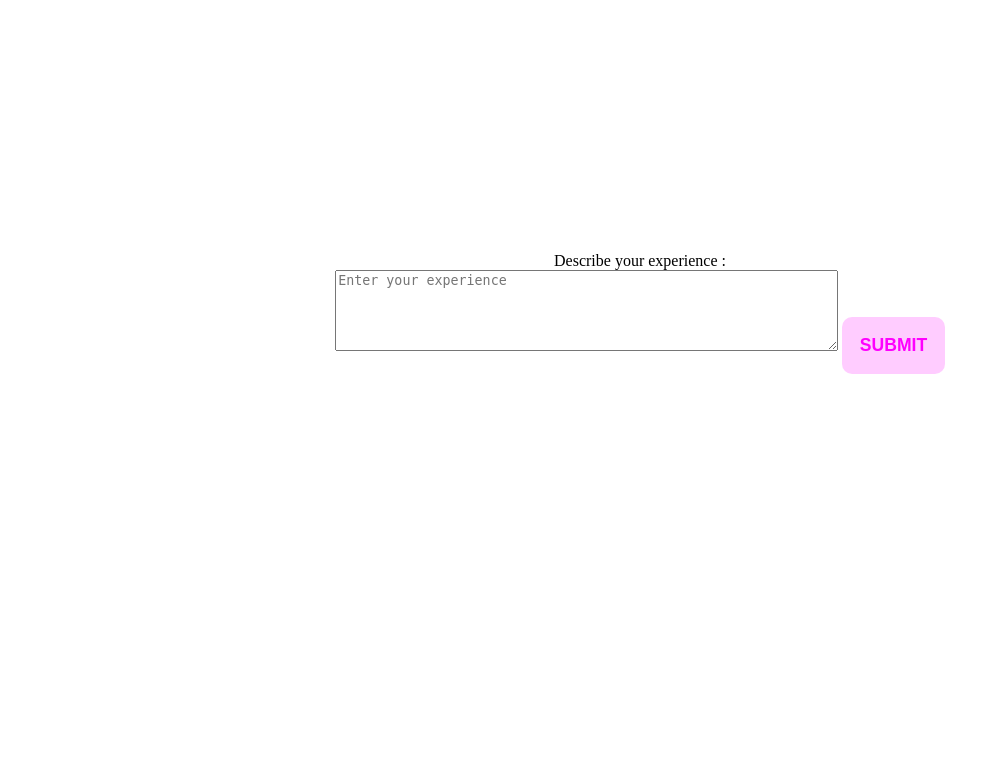
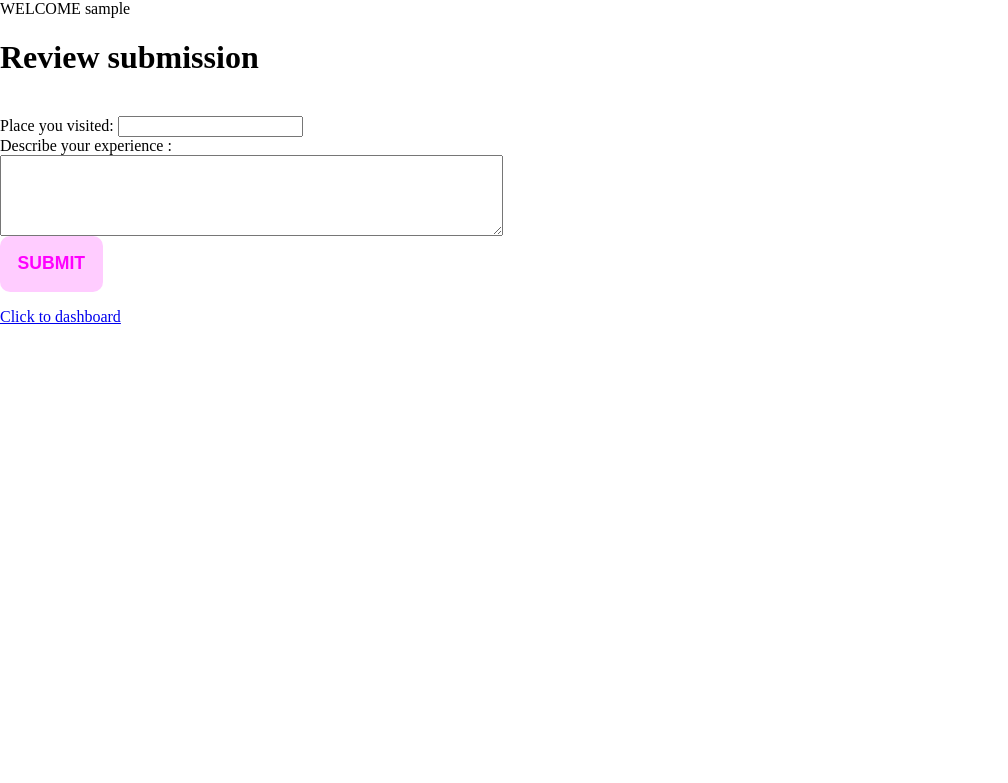
Before and after one commit to cliftongsam/review-creations, a PHP site: the page made by review submission.php in a window 1280 px wide. Shown: the top 783 px of the page, without its empty margins (0-1008 px from the left). Run offline with PHP 8.4, Linux system fonts and the light colour scheme; the visitor is signed in with stand-in values (Sample User, id 1).

Commit message:
Almost done project

```diff
--- a/Login.php
+++ b/Login.php
@@ -1,9 +1,8 @@
 <!DOCTYPE html>
 <html>
 <head>
-    <meta charset="utf-8"/>
     <title>Login</title>
-    <link rel="stylesheet" href="style.css"/>
+    <link rel="stylesheet" href="styles/styler.css"/>
 </head>
 <body>
 <?php
--- a/Sign up.php
+++ b/Sign up.php
@@ -2,7 +2,7 @@
 <html
 <head>
     <title>Registration</title>
-    <link rel="stylesheet" href="style.css"/>
+    <link rel="stylesheet" href="styles/styler.css"/>
 </head>
 <body>
 <?php
@@ -33,7 +33,7 @@ if (isset($_REQUEST['username'])) {
     ?>
     <form class="form" action="" method="post">
         <h1 class="login-title">Registration</h1>
-        <input type="text" class="login-input" name="username" placeholder="Username" required />
+        <input type="text" class="text" name="" placeholder="Username" required />
         <input type="text" class="login-input" name="email" placeholder="Email Address">
         <input type="password" class="login-input" name="password" placeholder="Password">
         <input type="submit" name="submit" value="Register" class="login-button">
--- a/dashboard.php
+++ b/dashboard.php
@@ -18,7 +18,7 @@ include("auth_session.php");
 </head>
 <body>
 <div class="form">
-    <p>Hey, <?php echo $_SESSION['username']; ?>!</p>
+    <p style="contain: layout">Hey, <?php echo $_SESSION['username']; ?>!</p>
     <p>You are now at the user dashboard page.</p>
 
     <h1>WELCOME TO REVIEW CREATIONS</h1><br><br>
--- a/db.php
+++ b/db.php
@@ -11,7 +11,6 @@ $conn= mysqli_connect("$servername", "$username", "$password", $dbname);
 if ($conn->connect_error) {
     die("Connection failed: " . $conn->connect_error);
 }
-else{
-    echo 'Connection is Successful';
-}
+
+
 ?>
--- a/review submission.php
+++ b/review submission.php
@@ -9,15 +9,55 @@
     </style>
     <head>
 <body>
-<center>
-    <br><br><br><br><br><br><br><br><br><br><br><br><br><br>
-<form >
-    Describe your experience :
-    <br>
-    <textarea cols="60" rows="5" placeholder="Enter your experience" value="address" required>
-</textarea>
-    <button type="submit" VALUE="SUBMIT"> SUBMIT </button>
-</form>
-</center>
+
 </body>
+<?php
+require('db.php');
+session_start();
+if (isset($_REQUEST['reviews'])) {
+    $username  = $_SESSION['username'] ;
+    $username = mysqli_real_escape_string($conn, $username);
+    $place = stripcslashes($_POST['place']);
+    $place = mysqli_real_escape_string($conn, $place);
+    $reviews  = stripslashes($_POST['reviews']);
+    $reviews= mysqli_real_escape_string($conn, $reviews);
+    $datetime = date("Y-m-d H:i:s");
+
+$query    = "INSERT into `feedback` VALUES ('$username','$place', '$reviews', '$datetime')";
+$result   = mysqli_query($conn, $query);
+ if ($result) {
+        echo "<div class='form'>
+                  <h3>Thank you for the submission.</h3><br/>
+                  <p class='link'>Click here to <a href='dashboard.php'>homepage</a></p>
+                  </div>";
+    } else {
+        echo "<div class='form'>
+                  <h3>Required fields are missing.</h3><br/>
+                  <p class='link'>Click here to <a href='review%20submission.php'>submit the review</a> again.</p>
+                  </div>";
+    }
+} else {
+    ?>
+    <?php
+    $username  = $_SESSION['username'];
+    echo "WELCOME $username";
+    ?>
+    <form class="form" action="" method="post">
+        <h1>Review submission</h1>
+        <br>
+        Place you visited: <input type = "text" class="form" name="place" >
+        <br>
+        Describe your experience :
+        <br>
+        <textarea
+                cols="60" rows="5" <input type="text" class = "form" name="reviews" placeholder="Enter your experience">
+        </textarea>
+        <br>
+        <input <button type="submit" name="submit" value="SUBMIT"  class="" SUBMIT </button>
+        <p class="link"><a href="dashboard.php">Click to dashboard</a></p>
+    </form>
+    <?php
+}
+?>
+
 </html>
--- a/style.css
+++ b/styles/styler.css
@@ -3,8 +3,8 @@ body {
 }
 .form {
 
-    padding: 30px 25px;
-    background: white;
+    padding: 50px 500px;
+    background: #f8f8f8;
 }
 h1.login-title {
     color: #666;
--- a/userchoice1.php
+++ b/userchoice1.php
@@ -31,7 +31,8 @@
         <ul>
             <a href="restaurants.php"> <h2> Restaurants </h2> </a>
             <a href="hotels.php"> <h2> Hotels </h2> </a>
-            <a href="viewpoints.php"> <h2> View Points </h2> </a>
+            <a href="viewpoints.php"> <h2> View Points </h2> </a> <br><br>
+            <a href="review%20submission.php"><h3>SUBMIT REVIEW</h3></a>
 
         </ul>
     </div>
```
